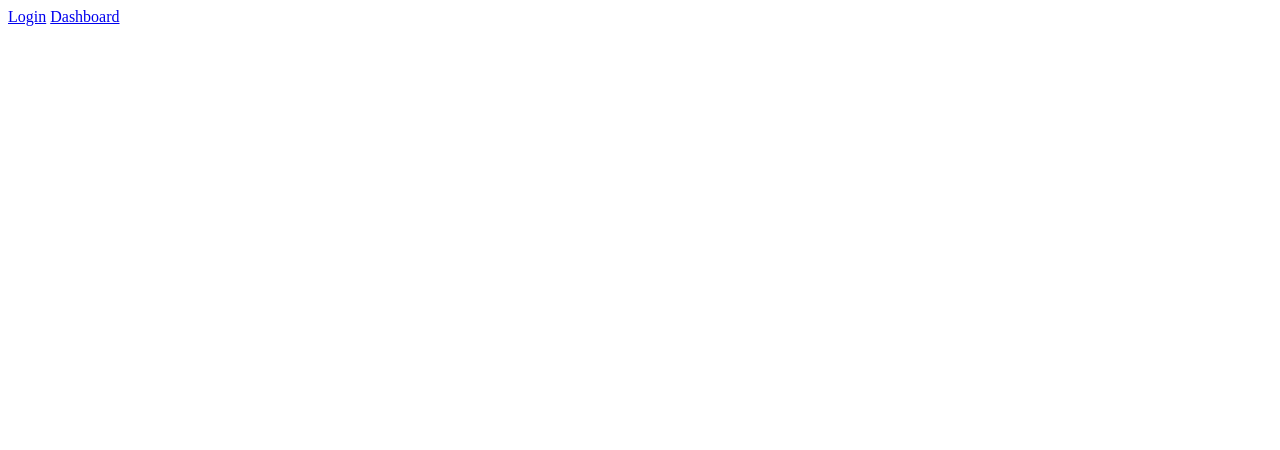
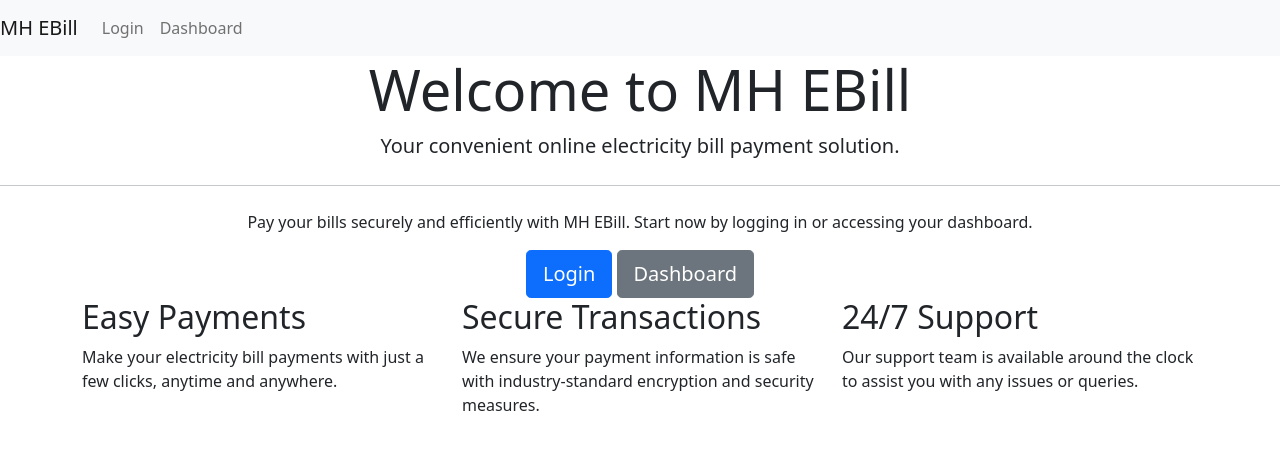
Before and after one commit to txtyash/ebill, a website: page index.html in a window 1280 px wide. Drawn offline with nearby package versions, Linux system fonts and the light colour scheme.

Commit message:
Improve landing page

```diff
--- a/index.html
+++ b/index.html
@@ -3,10 +3,88 @@
   <head>
     <meta charset="UTF-8" />
     <meta name="viewport" content="width=device-width, initial-scale=1.0" />
-    <title>Document</title>
+    <title>MH EBill - Online Electricity Bill Payment</title>
+    <!-- Bootstrap CSS -->
+    <link
+      href="https://cdn.jsdelivr.net/npm/bootstrap@5.0.2/dist/css/bootstrap.min.css"
+      rel="stylesheet"
+      integrity="sha384-EVSTQN3/azprG1Anm3QDgpJLIm9Nao0Yz1ztcQTwFspd3yD65VohhpuuCOmLASjC"
+      crossorigin="anonymous"
+    />
+    <script
+      src="https://cdn.jsdelivr.net/npm/bootstrap@5.0.2/dist/js/bootstrap.bundle.min.js"
+      integrity="sha384-MrcW6ZMFYlzcLA8Nl+NtUVF0sA7MsXsP1UyJoMp4YLEuNSfAP+JcXn/tWtIaxVXM"
+      crossorigin="anonymous"
+    ></script>
   </head>
   <body>
-    <a href="./login">Login</a>
-    <a href="./dashboard">Dashboard</a>
+    <nav class="navbar navbar-expand-lg navbar-light bg-light">
+      <a class="navbar-brand" href="#">MH EBill</a>
+      <button
+        class="navbar-toggler"
+        type="button"
+        data-toggle="collapse"
+        data-target="#navbarNav"
+        aria-controls="navbarNav"
+        aria-expanded="false"
+        aria-label="Toggle navigation"
+      >
+        <span class="navbar-toggler-icon"></span>
+      </button>
+      <div class="collapse navbar-collapse" id="navbarNav">
+        <ul class="navbar-nav ml-auto">
+          <li class="nav-item">
+            <a class="nav-link" href="./login.html">Login</a>
+          </li>
+          <li class="nav-item">
+            <a class="nav-link" href="./dashboard.html">Dashboard</a>
+          </li>
+        </ul>
+      </div>
+    </nav>
+
+    <div class="jumbotron text-center">
+      <h1 class="display-4">Welcome to MH EBill</h1>
+      <p class="lead">
+        Your convenient online electricity bill payment solution.
+      </p>
+      <hr class="my-4" />
+      <p>
+        Pay your bills securely and efficiently with MH EBill. Start now by
+        logging in or accessing your dashboard.
+      </p>
+      <a class="btn btn-primary btn-lg" href="./login.html" role="button"
+        >Login</a
+      >
+      <a class="btn btn-secondary btn-lg" href="./dashboard.html" role="button"
+        >Dashboard</a
+      >
+    </div>
+
+    <div class="container">
+      <div class="row">
+        <div class="col-md-4">
+          <h2>Easy Payments</h2>
+          <p>
+            Make your electricity bill payments with just a few clicks, anytime
+            and anywhere.
+          </p>
+        </div>
+        <div class="col-md-4">
+          <h2>Secure Transactions</h2>
+          <p>
+            We ensure your payment information is safe with industry-standard
+            encryption and security measures.
+          </p>
+        </div>
+        <div class="col-md-4">
+          <h2>24/7 Support</h2>
+          <p>
+            Our support team is available around the clock to assist you with
+            any issues or queries.
+          </p>
+        </div>
+      </div>
+    </div>
   </body>
 </html>
```
